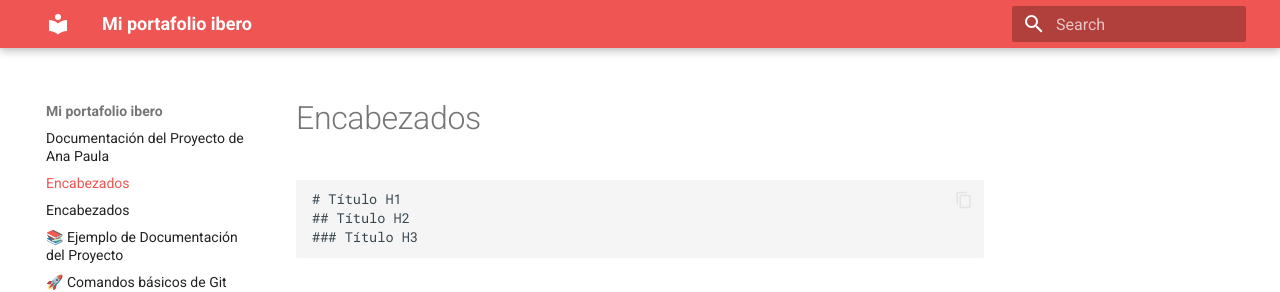
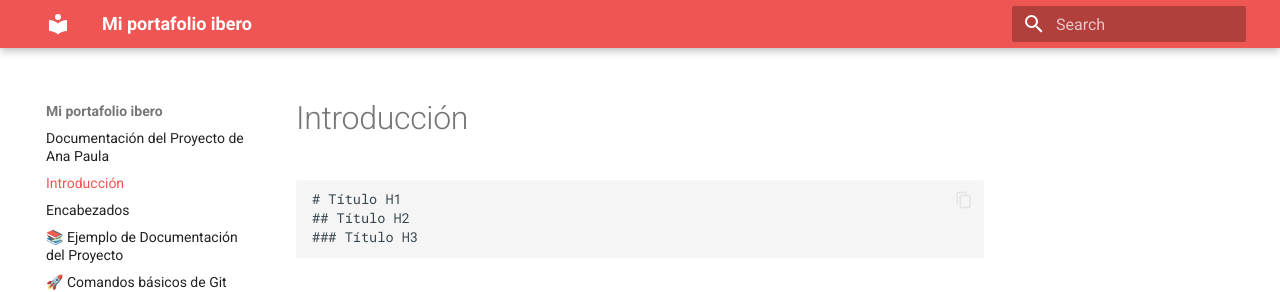
Before and after one commit to anapaumen168/miportafolio_mecatronica, an MkDocs documentation site: the page built from docs/Introduccion.md, in a window 1280 px wide. Shown: the top 292 px of the page. Built offline with MkDocs 1.6.1 and Material for MkDocs 9.7.7, drawn with Linux system fonts in a browser that asks for light colours.

Commit message:
Update Introduccion.md nombre

````diff
--- a/docs/Introduccion.md
+++ b/docs/Introduccion.md
@@ -1,4 +1,4 @@
-# Encabezados
+# Introducción
 
 ``` codigo
 # Título H1
````
